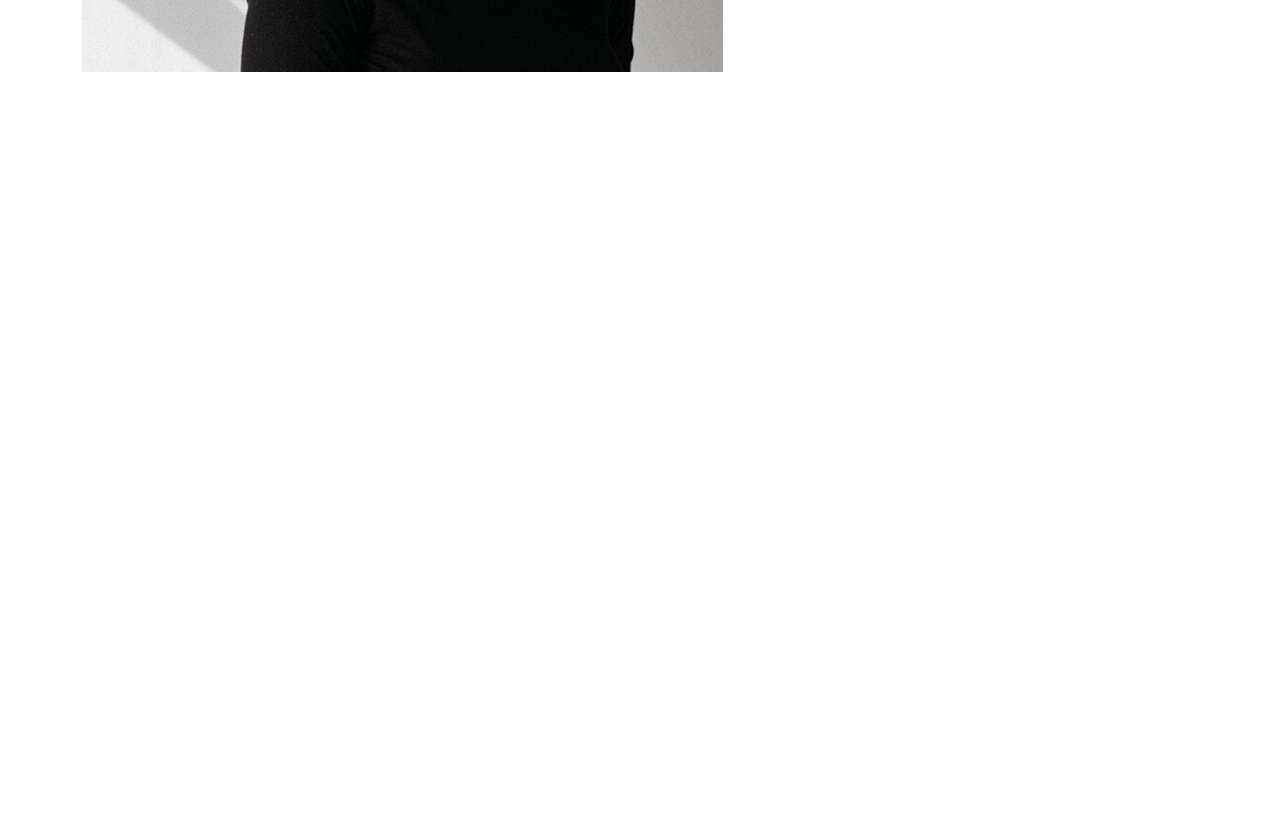
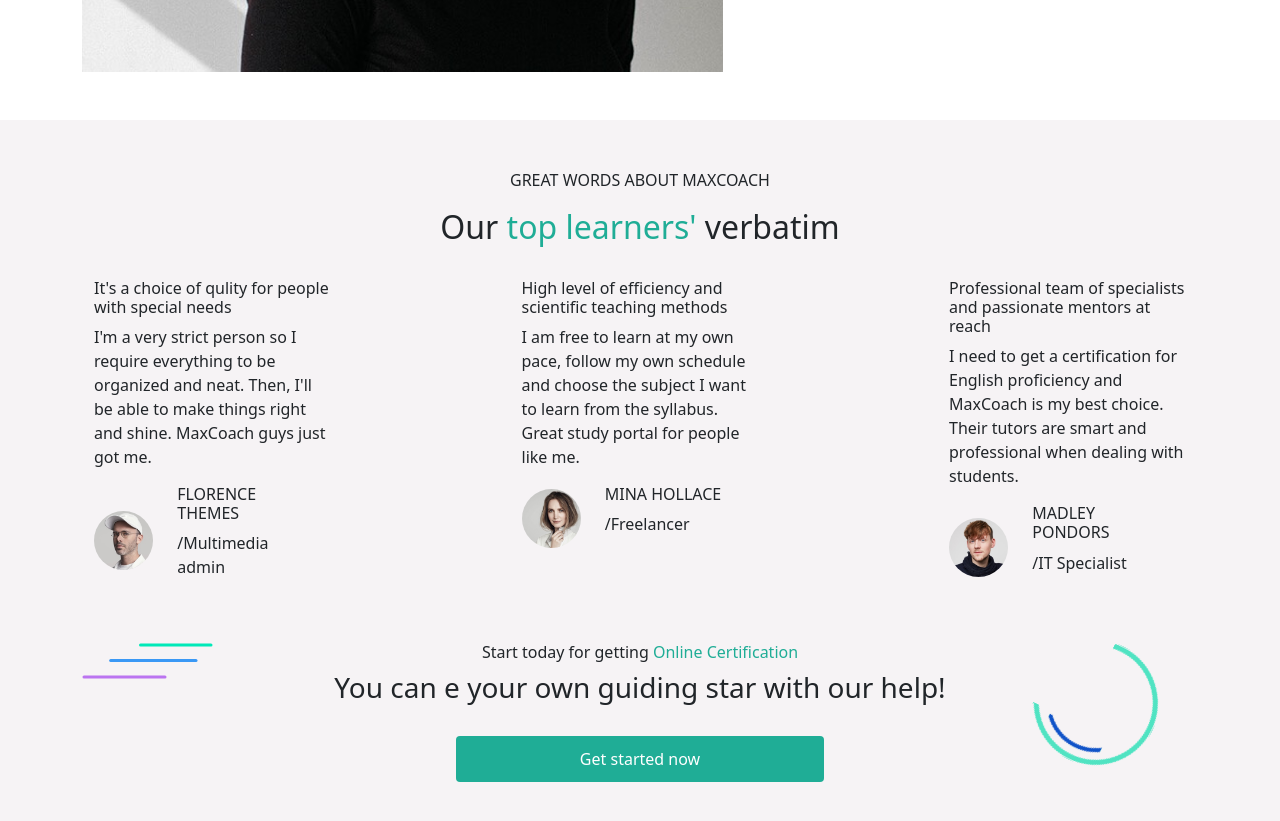
Before and after one commit to Fabio-F16/proj-html-vuejs, a Vue app: page / in a window 1280 px wide. Shown: the part 2600-3421 px from the top of the page. Before the commit the page ends 2720 px from the top, so only its background shows below. Built offline with nearby package versions, Linux system fonts and the light colour scheme.

Commit message:
ReviewComponent

```diff
--- a/src/App.vue
+++ b/src/App.vue
@@ -28,4 +28,12 @@
 .color-grey {
   color: #9ea4a5;
 }
+.bg-lightgrey {
+  background-color: #f6f3f5;
+}
+.ff-btn {
+  color: white;
+  background-color: #1fad96;
+  padding: 10px 20px;
+}
 </style>
--- a/src/components/MainComponent.vue
+++ b/src/components/MainComponent.vue
@@ -3,6 +3,7 @@
     <JumbotronComponent />
     <CoursesComponent />
     <SmartTutoringComponent />
+    <ReviewComponent />
   </main>
 </template>
 
@@ -10,13 +11,14 @@
 import JumbotronComponent from "@/components/JumbotronComponent.vue";
 import CoursesComponent from "@/components/CoursesComponent.vue";
 import SmartTutoringComponent from "@/components/SmartTutoringComponent.vue";
-
+import ReviewComponent from "@/components/ReviewComponent.vue";
 export default {
   name: "MainComponent",
   components: {
     JumbotronComponent,
     CoursesComponent,
     SmartTutoringComponent,
+    ReviewComponent,
   },
 };
 </script>
--- /dev/null
+++ b/src/components/ReviewComponent.vue
@@ -0,0 +1,100 @@
+<template>
+  <div class="bg-lightgrey py-5">
+    <div class="container">
+      <div class="row justify-content-between">
+        <div class="col-12 text-center">
+          <p>GREAT WORDS ABOUT MAXCOACH</p>
+          <h2>Our <span class="color-green">top learners'</span> verbatim</h2>
+        </div>
+
+        <div class="review col-12 col-md-3 bg-lightgrey p-4">
+          <h6>It's a choice of qulity for people with special needs</h6>
+          <p>
+            I'm a very strict person so I require everything to be organized and
+            neat. Then, I'll be able to make things right and shine. MaxCoach
+            guys just got me.
+          </p>
+          <div class="d-flex align-items-center">
+            <img
+              class="rounded-circle w-25"
+              src="../assets/img/testimonial-avata-03.jpg"
+              alt=""
+            />
+            <div class="col-6 ms-4">
+              <h6>FLORENCE THEMES</h6>
+              <p>/Multimedia admin</p>
+            </div>
+          </div>
+        </div>
+        <div class="review col-12 col-md-3 bg-lightgrey p-4">
+          <h6>High level of efficiency and scientific teaching methods</h6>
+          <p>
+            I am free to learn at my own pace, follow my own schedule and choose
+            the subject I want to learn from the syllabus. Great study portal
+            for people like me.
+          </p>
+          <div class="d-flex align-items-center">
+            <img
+              class="rounded-circle w-25"
+              src="../assets/img/testimonial-avata-02.jpg"
+              alt=""
+            />
+            <div class="col-6 ms-4">
+              <h6>MINA HOLLACE</h6>
+              <p>/Freelancer</p>
+            </div>
+          </div>
+        </div>
+        <div class="review col-12 col-md-3 bg-lightgrey p-4">
+          <h6>
+            Professional team of specialists and passionate mentors at reach
+          </h6>
+          <p>
+            I need to get a certification for English proficiency and MaxCoach
+            is my best choice. Their tutors are smart and professional when
+            dealing with students.
+          </p>
+          <div class="d-flex align-items-center">
+            <img
+              class="rounded-circle w-25"
+              src="../assets/img/testimonial-avata-04.jpg"
+              alt=""
+            />
+            <div class="col-6 ms-4">
+              <h6>MADLEY PONDORS</h6>
+              <p>/IT Specialist</p>
+            </div>
+          </div>
+        </div>
+      </div>
+      <div class="row py-4">
+        <div class="col-2">
+          <img src="../assets/img/maxcoach-shape-01.png" alt="shape01" />
+        </div>
+        <div class="col-8 text-center">
+          <h6>
+            Start today for getting
+            <span class="color-green">Online Certification</span>
+          </h6>
+          <h3>You can e your own guiding star with our help!</h3>
+          <button class="btn w-50 ff-btn mt-4">Get started now</button>
+        </div>
+        <div class="col-2">
+          <img src="../assets/img/maxcoach-shape-02.png" alt="shape02" />
+        </div>
+      </div>
+    </div>
+  </div>
+</template>
+
+<script>
+export default {
+  name: "ReviewComponent",
+};
+</script>
+
+<style lang="scss" scoped>
+.review:hover {
+  background-color: white;
+}
+</style>
```
